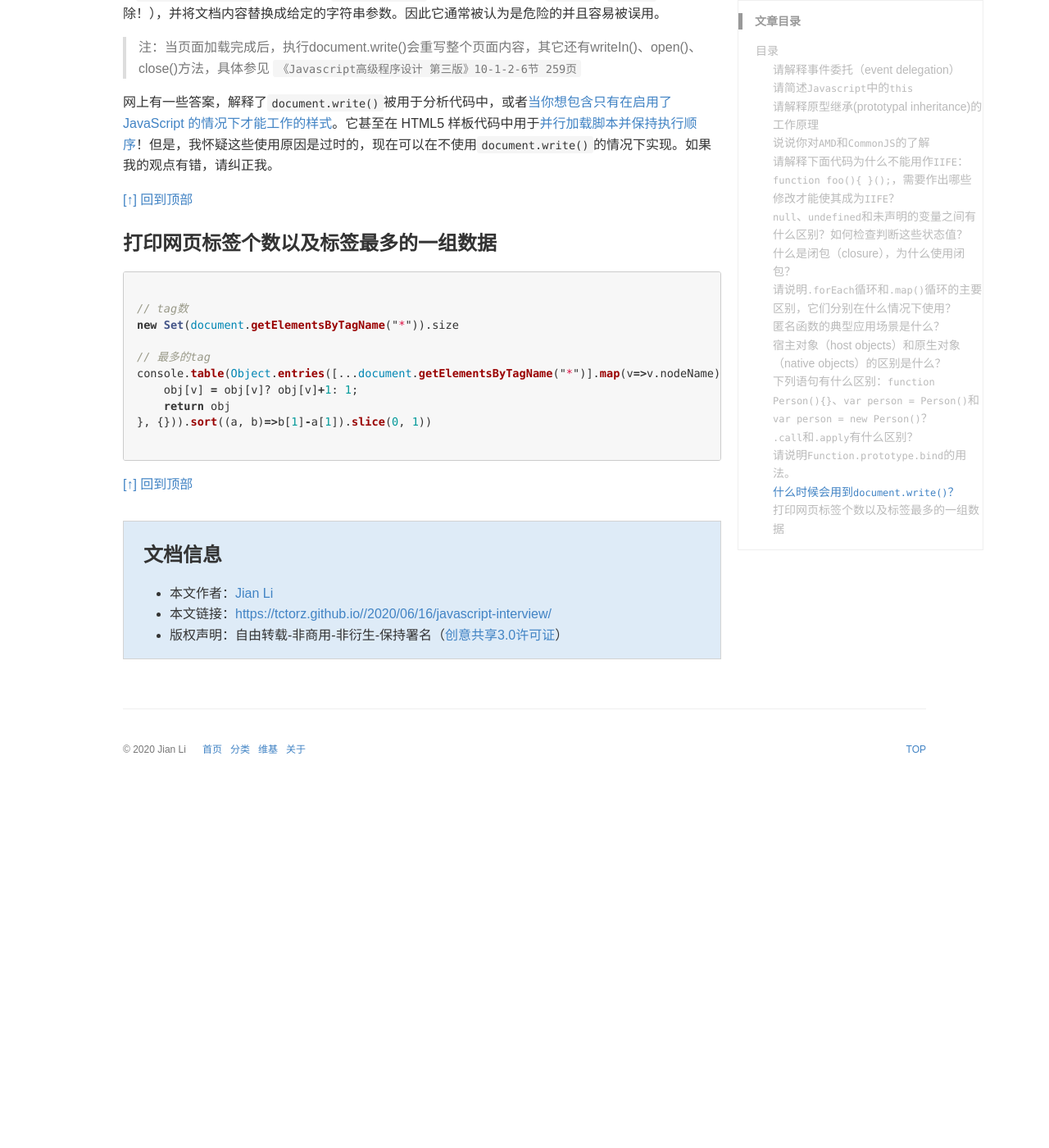
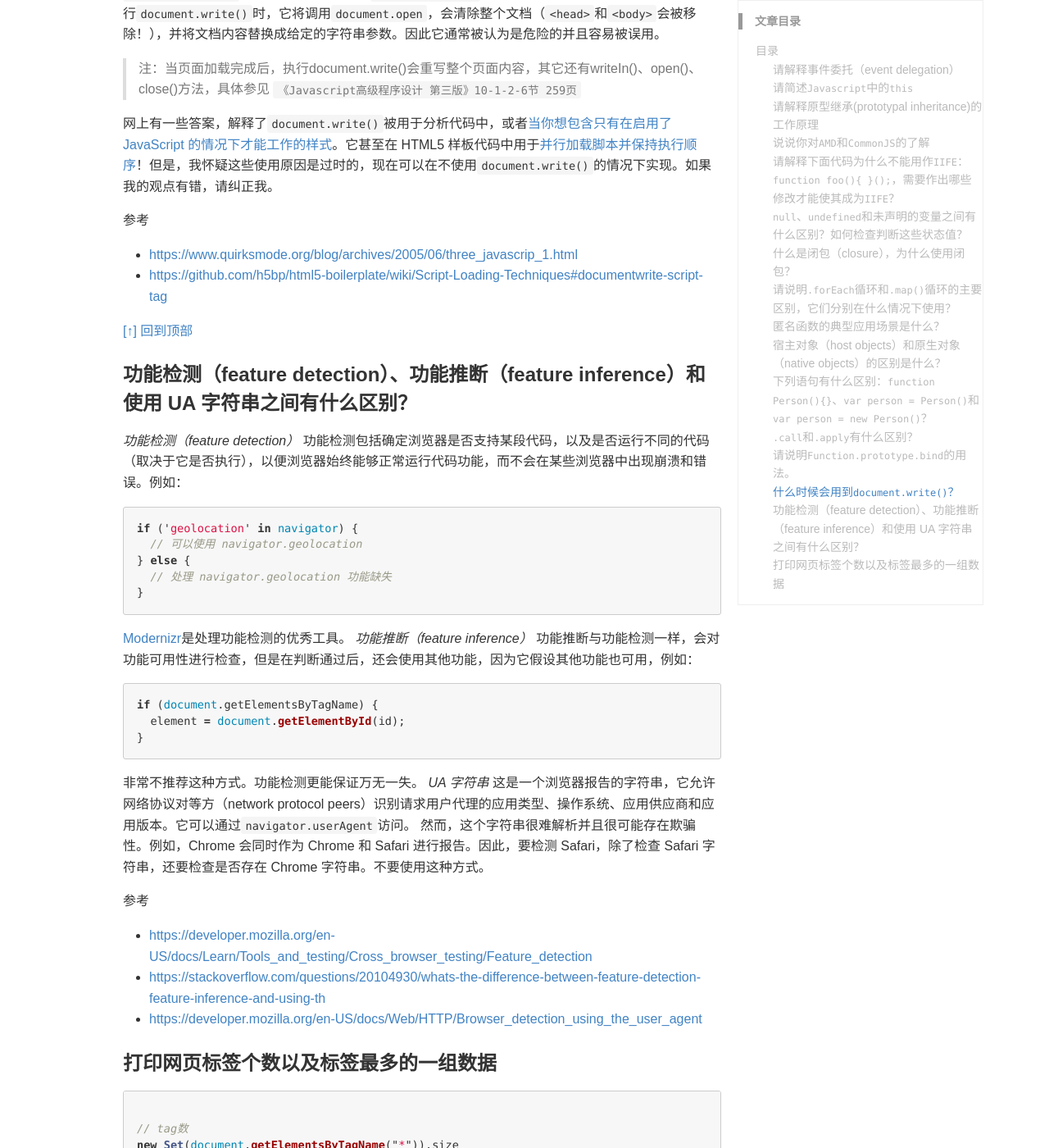
Before and after one commit to TcTOrz/TcTOrz.github.io, a Jekyll site: the page built from _posts/2020-06-16-javascript-interview.md, in a window 1280 px wide and 1400 px high, scrolled down 8966 px. Shown: the whole window at 82% size. Built offline with Jekyll 4.4.1, drawn with Linux system fonts in a browser that asks for light colours; some web fonts are replaced; comment, search, counter and statistics services are not loaded; before the commit the page ends 9937 px from its top, so only the background shows below that; some of the changed text lies outside the part shown.

Commit message:
js-feature&userAgent

````diff
--- a/_posts/2020-06-16-javascript-interview.md
+++ b/_posts/2020-06-16-javascript-interview.md
@@ -21,6 +21,7 @@ topmost: false
 - [下列语句有什么区别：`function Person(){}`、`var person = Person()`和`var person = new Person()`？](#下列语句有什么区别function-personvar-person--person和var-person--new-person)
 - [`.call`和`.apply`有什么区别？](#call和apply有什么区别)
 - [请说明`Function.prototype.bind`的用法。](#请说明functionprototypebind的用法)
+- [功能检测（feature detection）、功能推断（feature inference）和使用 UA 字符串之间有什么区别？](#功能检测feature-detection功能推断feature-inference和使用-UA-字符串之间有什么区别)
 - [打印网页标签个数以及标签最多的一组数据](#打印网页标签个数以及标签最多的一组数据)
 <!-- * TOC
 {:toc} -->
@@ -307,7 +308,38 @@ g(3) // => 6
 
 网上有一些答案，解释了`document.write()`被用于分析代码中，或者[当你想包含只有在启用了 JavaScript 的情况下才能工作的样式](https://www.quirksmode.org/blog/archives/2005/06/three_javascrip_1.html)。它甚至在 HTML5 样板代码中用于[并行加载脚本并保持执行顺序](https://github.com/paulirish/html5-boilerplate/wiki/Script-Loading-Techniques#documentwrite-script-tag)！但是，我怀疑这些使用原因是过时的，现在可以在不使用`document.write()`的情况下实现。如果我的观点有错，请纠正我。
 
+参考
+- <https://www.quirksmode.org/blog/archives/2005/06/three_javascrip_1.html>
+- <https://github.com/h5bp/html5-boilerplate/wiki/Script-Loading-Techniques#documentwrite-script-tag>
+
 [[↑] 回到顶部](#目录)
+
+### 功能检测（feature detection）、功能推断（feature inference）和使用 UA 字符串之间有什么区别？
+*功能检测（feature detection）*
+功能检测包括确定浏览器是否支持某段代码，以及是否运行不同的代码（取决于它是否执行），以便浏览器始终能够正常运行代码功能，而不会在某些浏览器中出现崩溃和错误。例如：
+```js
+if ('geolocation' in navigator) {
+  // 可以使用 navigator.geolocation
+} else {
+  // 处理 navigator.geolocation 功能缺失
+}
+```
+[Modernizr](https://modernizr.com/)是处理功能检测的优秀工具。
+*功能推断（feature inference）*
+功能推断与功能检测一样，会对功能可用性进行检查，但是在判断通过后，还会使用其他功能，因为它假设其他功能也可用，例如：
+```js
+if (document.getElementsByTagName) {
+  element = document.getElementById(id);
+}
+```
+非常不推荐这种方式。功能检测更能保证万无一失。
+*UA 字符串*
+这是一个浏览器报告的字符串，它允许网络协议对等方（network protocol peers）识别请求用户代理的应用类型、操作系统、应用供应商和应用版本。它可以通过`navigator.userAgent`访问。 然而，这个字符串很难解析并且很可能存在欺骗性。例如，Chrome 会同时作为 Chrome 和 Safari 进行报告。因此，要检测 Safari，除了检查 Safari 字符串，还要检查是否存在 Chrome 字符串。不要使用这种方式。
+
+参考
+- <https://developer.mozilla.org/en-US/docs/Learn/Tools_and_testing/Cross_browser_testing/Feature_detection>
+- <https://stackoverflow.com/questions/20104930/whats-the-difference-between-feature-detection-feature-inference-and-using-th>
+- <https://developer.mozilla.org/en-US/docs/Web/HTTP/Browser_detection_using_the_user_agent>
 
 ### 打印网页标签个数以及标签最多的一组数据
 
````
